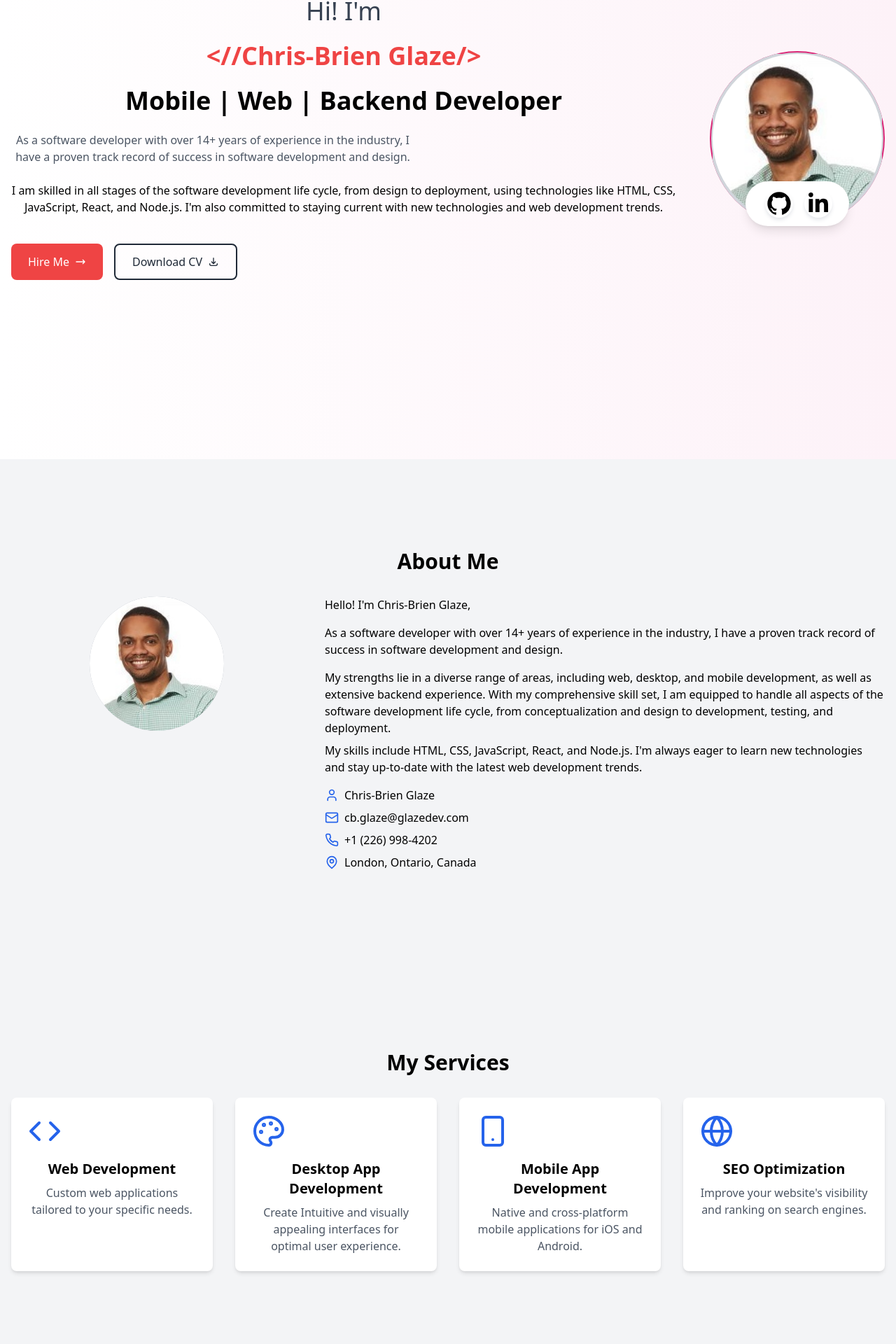
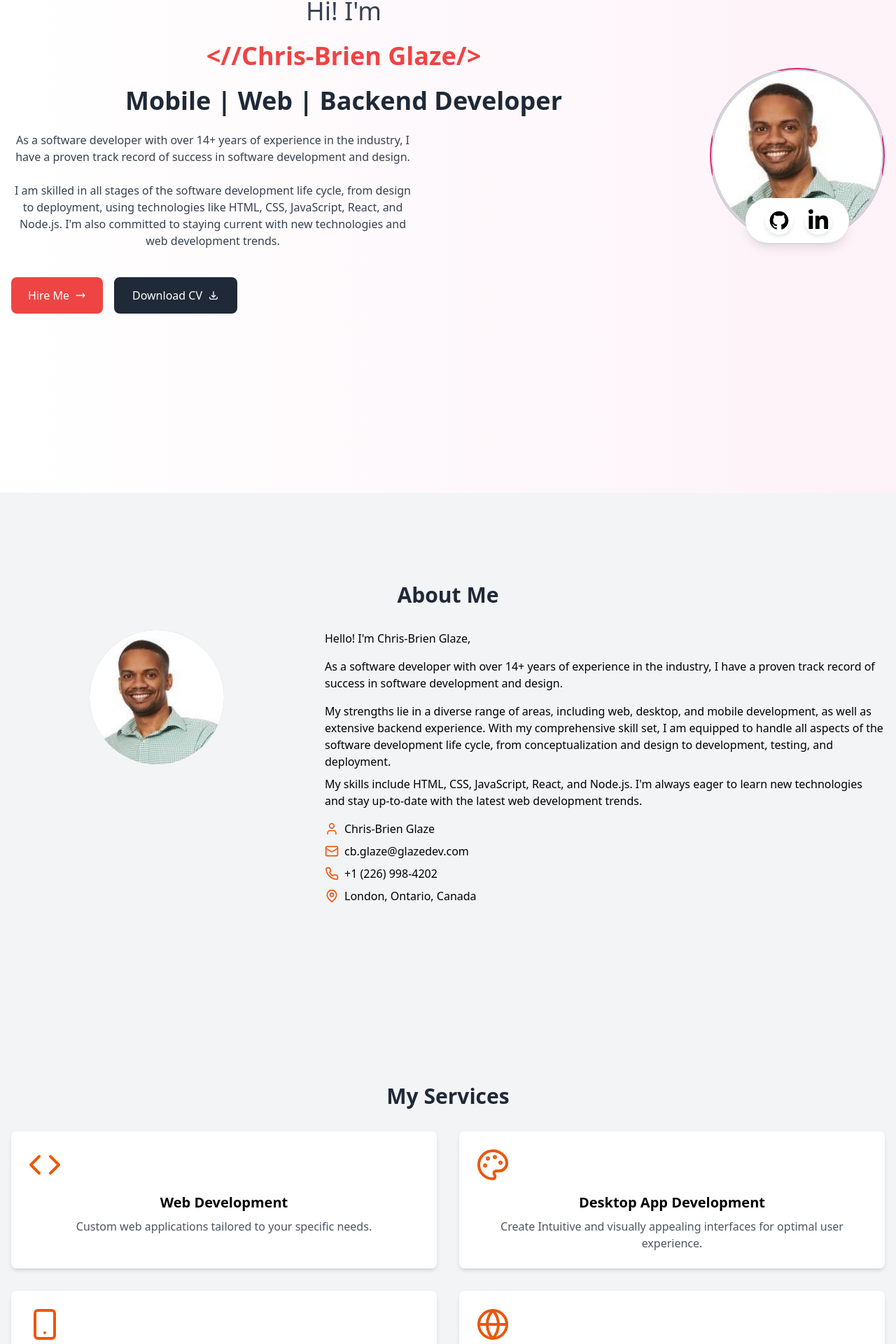
Before and after one commit to chrisbrienglaze/portfoliov2, a React (Vite) app: page / in a window 1280 px wide. Shown: the part 260-2180 px from the top of the page at 70% size. Built offline with nearby package versions, Linux system fonts and the light colour scheme.

Commit message:
minor updates

```diff
--- a/src/components/About.tsx
+++ b/src/components/About.tsx
@@ -5,7 +5,7 @@ const About: React.FC = () => {
   return (
     <section id="about" className="py-16 md:py-32">
       <div className="container mx-auto px-4">
-        <h2 className="text-3xl font-bold mb-8 text-center">About Me</h2>
+        <h2 className="text-3xl font-bold text-gray-800 mb-8 text-center">About Me</h2>
         <div className="flex flex-col md:flex-row items-center md:items-start">
           <div className="md:w-1/3 mb-8 md:mb-0">
             <div className="w-48 h-48 mx-auto bg-gray-300 rounded-full overflow-hidden">
@@ -26,19 +26,19 @@ const About: React.FC = () => {
             </p>
             <ul className="space-y-2">
               <li className="flex items-center">
-                <User size={20} className="text-blue-600 mr-2" />
+                <User size={20} className="font-bold text-orange-600 mr-2" />
                 <span>Chris-Brien Glaze</span>
               </li>
               <li className="flex items-center">
-                <Mail size={20} className="text-blue-600 mr-2" />
+                <Mail size={20} className="text-orange-600 mr-2" />
                 <a href="mailto:chrisbrien.glaze@gmail.com" className="hover:text-blue-600">cb.glaze@glazedev.com</a>
               </li>
               <li className="flex items-center">
-                <Phone size={20} className="text-blue-600 mr-2" />
+                <Phone size={20} className="text-orange-600 mr-2" />
                 <a href="tel:+1234567890" className="hover:text-blue-600">+1 (226) 998-4202</a>
               </li>
               <li className="flex items-center">
-                <MapPin size={20} className="text-blue-600 mr-2" />
+                <MapPin size={20} className="text-orange-600 mr-2" />
                 <span>London, Ontario, Canada</span>
               </li>
             </ul>
--- a/src/components/Contact.tsx
+++ b/src/components/Contact.tsx
@@ -5,22 +5,22 @@ const Contact: React.FC = () => {
   return (
     <section id="contact" className="py-16 md:py-32 bg-gray-100">
       <div className="container mx-auto px-4">
-        <h2 className="text-3xl font-bold mb-8 text-center">Contact Me</h2>
+        <h2 className="text-3xl font-bold mb-8 text-gray-800 text-center">Contact Me</h2>
         <div className="max-w-4xl mx-auto">
           <div className="grid grid-cols-1 md:grid-cols-2 gap-8">
             <div>
               <h3 className="text-xl font-semibold mb-4">Get in Touch</h3>
               <ul className="space-y-4">
                 <li className="flex items-center">
-                  <Mail size={20} className="text-blue-600 mr-2" />
+                  <Mail size={20} className="text-orange-600 mr-2" />
                   <a href="mailto:chrisbrien.glaze@gmail.com" className="hover:text-blue-600">chrisbrien.glaze@gmail.com</a>
                 </li>
                 <li className="flex items-center">
-                  <Phone size={20} className="text-blue-600 mr-2" />
+                  <Phone size={20} className="text-orange-600 mr-2" />
                   <a href="tel:+1234567890" className="hover:text-blue-600">+1 (111) 000-0000</a>
                 </li>
                 <li className="flex items-center">
-                  <MapPin size={20} className="text-blue-600 mr-2" />
+                  <MapPin size={20} className="text-orange-600 mr-2" />
                   <span>Ontario, Canada</span>
                 </li>
               </ul>
@@ -37,7 +37,7 @@ const Contact: React.FC = () => {
                 <div className="mb-4">
                   <textarea placeholder="Your Message" rows={4} className="w-full px-3 py-2 border rounded-md" required></textarea>
                 </div>
-                <button type="submit" className="bg-blue-500 text-white py-2 px-4 rounded-md hover:bg-blue-700 transition duration-300">
+                <button type="submit" className="bg-orange-500 text-white py-2 px-4 rounded-md hover:bg-red-700 transition duration-300">
                   Send Message
                 </button>
               </form>
--- a/src/components/Experience.tsx
+++ b/src/components/Experience.tsx
@@ -36,7 +36,7 @@ const Experience: React.FC = () => {
   return (
     <section id="experience" className="py-16 bg-gray-100">
       <div className="container mx-auto px-4">
-        <h2 className="text-3xl font-bold mb-8 text-center">Work Experience</h2>
+        <h2 className="text-3xl font-bold mb-8 text-gray-800 text-center">Work Experience</h2>
         <div className="max-w-3xl mx-auto">
           {experiences.map((exp, index) => (
             <div key={index} className="mb-8 bg-white p-6 rounded-lg shadow-md">
--- a/src/components/Header.tsx
+++ b/src/components/Header.tsx
@@ -37,7 +37,7 @@ const Header: React.FC<HeaderProps> = ({ isMenuOpen, setIsMenuOpen }) => {
               <li key={item}>
                 <a
                   href={`#${item.toLowerCase()}`}
-                  className={`hover:text-blue-600 transition-colors ${isScrolled ? 'text-gray-800' : 'text-white'}`}
+                  className={`hover:text-white transition-colors ${isScrolled ? 'text-white' : 'text-white'}`}
                 >
                   {item}
                 </a>
--- a/src/components/Hero.tsx
+++ b/src/components/Hero.tsx
@@ -40,13 +40,13 @@ const Hero: React.FC = () => {
         <div className="flex-1 space-y-6">
           <p className="text-gray-700 text-4xl">Hi! I'm</p>
           <h1 className="text-red-500 font-bold text-4xl"><Typewriter text="<//Chris-Brien Glaze/>" delay={100}></Typewriter></h1>
-          <h2 className="text-5xl md:text-4xl font-bold leading-tight">
+          <h2 className="text-5xl md:text-4xl font-bold leading-tight text-gray-800">
             Mobile | Web | Backend Developer
           </h2>
-          <p className="text-gray-600 max-w-xl">
+          <p className="text-gray-700 max-w-xl">
           As a software developer with over 14+ years of experience in the industry, I have a proven track record of success in software development and design.
           </p>
-<p> I am skilled in all stages of the software development life cycle, from design to deployment, using technologies like HTML, CSS, JavaScript, React, and Node.js. I'm also committed to staying current with new technologies and web development trends.</p>
+<p className="text-gray-700 max-w-xl"> I am skilled in all stages of the software development life cycle, from design to deployment, using technologies like HTML, CSS, JavaScript, React, and Node.js. I'm also committed to staying current with new technologies and web development trends.</p>
 
           <div className="flex gap-4 pt-4">
             <button className="bg-red-500 text-white px-6 py-3 rounded-lg hover:bg-red-600 transition flex items-center gap-2">
@@ -55,7 +55,8 @@ const Hero: React.FC = () => {
                 <path strokeLinecap="round" strokeLinejoin="round" strokeWidth={2} d="M17 8l4 4m0 0l-4 4m4-4H3" />
               </svg>
             </button>
-            <button className="border-2 border-gray-800 text-gray-800 px-6 py-3 rounded-lg hover:bg-gray-100 transition flex items-center gap-2" onClick={onDownloadCVClick}>
+            {/* <button class="inline-flex items-center justify-center whitespace-nowrap rounded-full text-base font-medium ring-offset-background transition-colors focus-visible:outline-none focus-visible:ring-2 focus-visible:ring-ring focus-visible:ring-offset-2 disabled:pointer-events-none disabled:opacity-50 bg-secondary text-secondary-foreground hover:bg-secondary/80 h-[54px] px-6 py-2 min-w-[166px] gap-x-2">Download CV <svg xmlns="http://www.w3.org/2000/svg" width="18" height="18" viewBox="0 0 24 24" fill="none" stroke="currentColor" stroke-width="2" stroke-linecap="round" stroke-linejoin="round" class="lucide lucide-download "><path d="M21 15v4a2 2 0 0 1-2 2H5a2 2 0 0 1-2-2v-4"></path><polyline points="7 10 12 15 17 10"></polyline><line x1="12" x2="12" y1="15" y2="3"></line></svg></button>*/}
+            <button className="border-2 bg-gray-800 border-gray-800 text-white px-6 py-3 rounded-lg hover:bg-gray-100 transition flex items-center gap-2" onClick={onDownloadCVClick}>
               Download CV
               <svg className="w-4 h-4" fill="none" stroke="currentColor" viewBox="0 0 24 24">
                 <path strokeLinecap="round" strokeLinejoin="round" strokeWidth={2} d="M4 16v1a3 3 0 003 3h10a3 3 0 003-3v-1m-4-4l-4 4m0 0l-4-4m4 4V4" />
@@ -88,7 +89,7 @@ const Hero: React.FC = () => {
                   className="w-10 h-10 flex items-center relative overflow-hidden justify-center rounded-full bg-white shadow-md shadow-gray-200 group transition-all duration-300"
                 >
                   {social === 'LinkedIn' ? (
-                    <svg className="w-10 h-10" fill="currentColor" viewBox="0 0 24 24" aria-hidden="true">
+                    <svg className="w-8 h-8" fill="currentColor" viewBox="0 0 24 24" aria-hidden="true">
                       <path
                         fillRule="evenodd"
                         d="M12 2C6.477 2 2 6.484 2 12.017c0 4.425 2.865 8.18 6.839 9.504.5.092.682-.217.682-.483 0-.237-.008-.868-.013-1.703-2.782.605-3.369-1.343-3.369-1.343-.454-1.158-1.11-1.466-1.11-1.466-.908-.62.069-.608.069-.608 1.003.07 1.531 1.032 1.531 1.032.892 1.53 2.341 1.088 2.91.832.092-.647.35-1.088.636-1.338-2.22-.253-4.555-1.113-4.555-4.951 0-1.093.39-1.988 1.029-2.688-.103-.253-.446-1.272.098-2.65 0 0 .84-.27 2.75 1.026A9.564 9.564 0 0112 6.844c.85.004 1.705.115 2.504.337 1.909-1.296 2.747-1.027 2.747-1.027.546 1.379.202 2.398.1 2.651.64.7 1.028 1.595 1.028 2.688 0 3.848-2.339 4.695-4.566 4.943.359.309.678.92.678 1.855 0 1.338-.012 2.419-.012 2.747 0 .268.18.58.688.482A10.019 10.019 0 0022 12.017C22 6.484 17.522 2 12 2z"
@@ -96,7 +97,7 @@ const Hero: React.FC = () => {
                       />
                     </svg>
                   ) : (
-                    <svg xmlns="http://www.w3.org/2000/svg" viewBox="0 0 448 512" className="h-8">
+                    <svg xmlns="http://www.w3.org/2000/svg" viewBox="0 0 448 512" className="h-8 w-8">
                       <path
                         fill="currentColor"
                         d="M100.28 448H7.4V148.9h92.88zM53.79 108.1C24.09 108.1 0 83.5 0 53.8a53.79 53.79 0 0 1 107.58 0c0 29.7-24.1 54.3-53.79 54.3zM447.9 448h-92.68V302.4c0-34.7-.7-79.2-48.29-79.2-48.29 0-55.69 37.7-55.69 76.7V448h-92.78V148.9h89.08v40.8h1.3c12.4-23.5 42.69-48.3 87.88-48.3 94 0 111.28 61.9 111.28 142.3V448z"
--- a/src/components/Resume.tsx
+++ b/src/components/Resume.tsx
@@ -5,11 +5,11 @@ const Resume: React.FC = () => {
   return (
     <section id="resume" className="py-16 md:py-32">
       <div className="container mx-auto px-4">
-        <h2 className="text-3xl font-bold mb-8 text-center">Resume</h2>
+        <h2 className="text-3xl font-bold mb-8 text-gray-800 text-center">Resume</h2>
         <div className="max-w-3xl mx-auto">
           <div className="mb-12">
             <h3 className="text-2xl font-semibold mb-4 flex items-center">
-              <Briefcase size={24} className="text-blue-600 mr-2" />
+              <Briefcase size={24} className="text-orange-600 mr-2" />
               Work Experience
             </h3>
             <div className="mb-6">
@@ -72,7 +72,7 @@ const Resume: React.FC = () => {
           </div>
           <div className="mb-12">
             <h3 className="text-2xl font-semibold mb-4 flex items-center">
-              <GraduationCap size={24} className="text-blue-600 mr-2" />
+              <GraduationCap size={24} className="text-orange-600 mr-2" />
               Education
             </h3>
             <div className="mb-6">
@@ -93,7 +93,7 @@ const Resume: React.FC = () => {
           </div>
           <div>
             <h3 className="text-2xl font-semibold mb-4 flex items-center">
-              <Award size={24} className="text-blue-600 mr-2" />
+              <Award size={24} className="text-orange-600 mr-2" />
               Skills
             </h3>
             <ul className="list-disc list-inside grid grid-cols-2 gap-2">
--- a/src/components/Services.tsx
+++ b/src/components/Services.tsx
@@ -20,19 +20,19 @@ const Services: React.FC = () => {
     },
     {
       icon: <Globe size={48} />,
-      title: 'SEO Optimization',
-      description: 'Improve your website\'s visibility and ranking on search engines.',
+      title: 'Consultation',
+      description: 'I offer consulting services for app development, helping businesses create efficient, scalable, and user-friendly applications tailored to their needs.',
     },
   ];
 
   return (
     <section id="services" className="py-16 md:py-32 bg-gray-100">
       <div className="container mx-auto px-4">
-        <h2 className="text-3xl font-bold mb-8 text-center">My Services</h2>
-        <div className="grid grid-cols-1 md:grid-cols-2 lg:grid-cols-4 gap-8">
+        <h2 className="text-3xl text-gray-800 font-bold mb-8 text-center">My Services</h2>
+        <div className="grid grid-cols-1 md:grid-cols-2 lg:grid-cols-2 gap-8">
           {services.map((service, index) => (
             <div key={index} className="bg-white p-6 rounded-lg shadow-md text-center">
-              <div className="text-blue-600 mb-4">{service.icon}</div>
+              <div className="text-orange-600 mb-4">{service.icon}</div>
               <h3 className="text-xl font-semibold mb-2">{service.title}</h3>
               <p className="text-gray-600">{service.description}</p>
             </div>
```
